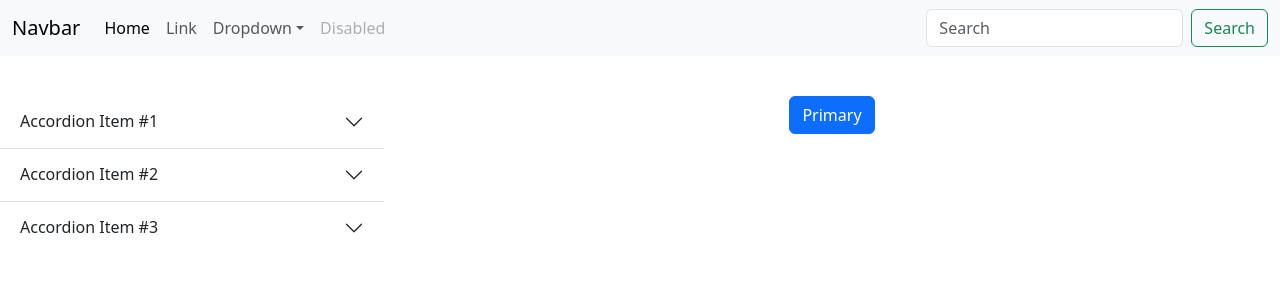
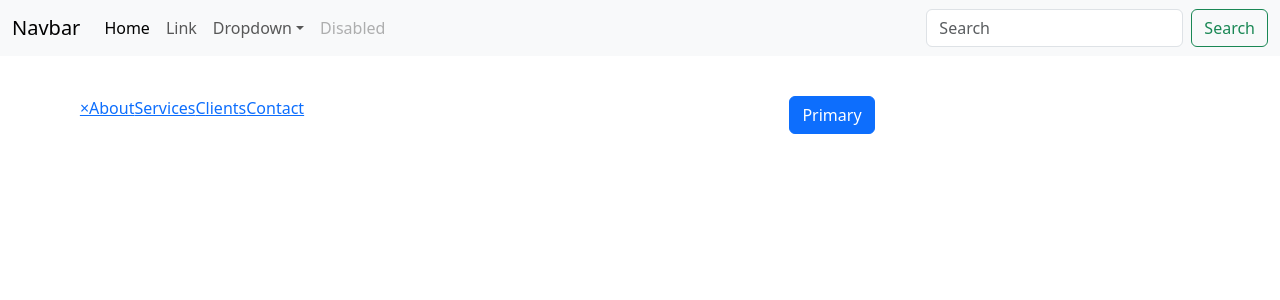
Before and after one commit to npawan98/BookingMANager, a React (Create React App) app: page / in a window 1280 px wide. Shown: the top 300 px of the page. Built offline with nearby package versions, Linux system fonts and the light colour scheme.

Commit message:
changed sidebar

```diff
--- a/src/components/sideNavBar/sideNav.js
+++ b/src/components/sideNavBar/sideNav.js
@@ -4,38 +4,15 @@ class sideNav extends Component{
     render(){
         return (
             <div className = "sideNavBar">
-                <div class="accordion accordion-flush" id="accordionFlushExample">
-  <div class="accordion-item">
-    <h2 class="accordion-header" id="flush-headingOne">
-      <button class="accordion-button collapsed" type="button" data-bs-toggle="collapse" data-bs-target="#flush-collapseOne" aria-expanded="false" aria-controls="flush-collapseOne">
-        Accordion Item #1
-      </button>
-    </h2>
-    <div id="flush-collapseOne" class="accordion-collapse collapse" aria-labelledby="flush-headingOne" data-bs-parent="#accordionFlushExample">
-      <div class="accordion-body">Placeholder content for this accordion, which is intended to demonstrate the <code>.accordion-flush</code> class. This is the first item's accordion body.</div>
-    </div>
-  </div>
-  <div class="accordion-item">
-    <h2 class="accordion-header" id="flush-headingTwo">
-      <button class="accordion-button collapsed" type="button" data-bs-toggle="collapse" data-bs-target="#flush-collapseTwo" aria-expanded="false" aria-controls="flush-collapseTwo">
-        Accordion Item #2
-      </button>
-    </h2>
-    <div id="flush-collapseTwo" class="accordion-collapse collapse" aria-labelledby="flush-headingTwo" data-bs-parent="#accordionFlushExample">
-      <div class="accordion-body">Placeholder content for this accordion, which is intended to demonstrate the <code>.accordion-flush</code> class. This is the second item's accordion body. Let's imagine this being filled with some actual content.</div>
-    </div>
-  </div>
-  <div class="accordion-item">
-    <h2 class="accordion-header" id="flush-headingThree">
-      <button class="accordion-button collapsed" type="button" data-bs-toggle="collapse" data-bs-target="#flush-collapseThree" aria-expanded="false" aria-controls="flush-collapseThree">
-        Accordion Item #3
-      </button>
-    </h2>
-    <div id="flush-collapseThree" class="accordion-collapse collapse" aria-labelledby="flush-headingThree" data-bs-parent="#accordionFlushExample">
-      <div class="accordion-body">Placeholder content for this accordion, which is intended to demonstrate the <code>.accordion-flush</code> class. This is the third item's accordion body. Nothing more exciting happening here in terms of content, but just filling up the space to make it look, at least at first glance, a bit more representative of how this would look in a real-world application.</div>
-    </div>
-  </div>
-</div>
+                <div className = "sideNavBar">
+                <div id="mySidebar" className="sidebar">
+                <a href="google.com" class="closebtn">&times;</a>
+                <a href="google.com">About</a>
+                <a href="google.com">Services</a>
+                <a href="google.com">Clients</a>
+                <a href="google.com">Contact</a>
+                </div>
+            </div>
             </div>
         );
     };
```
